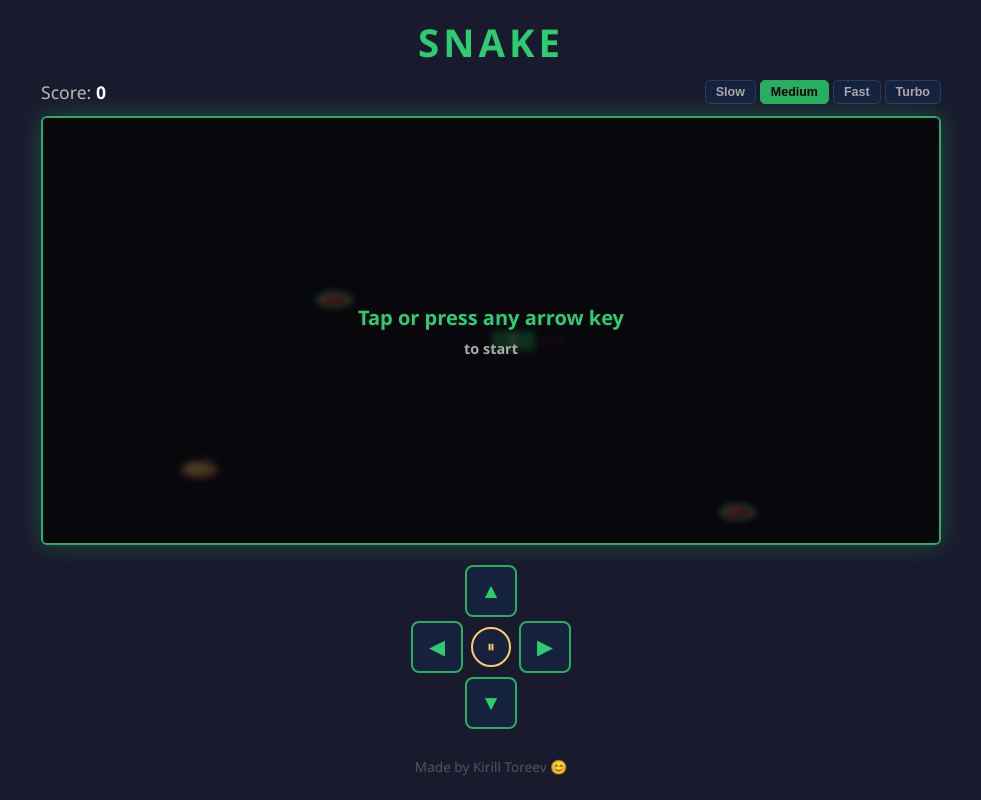
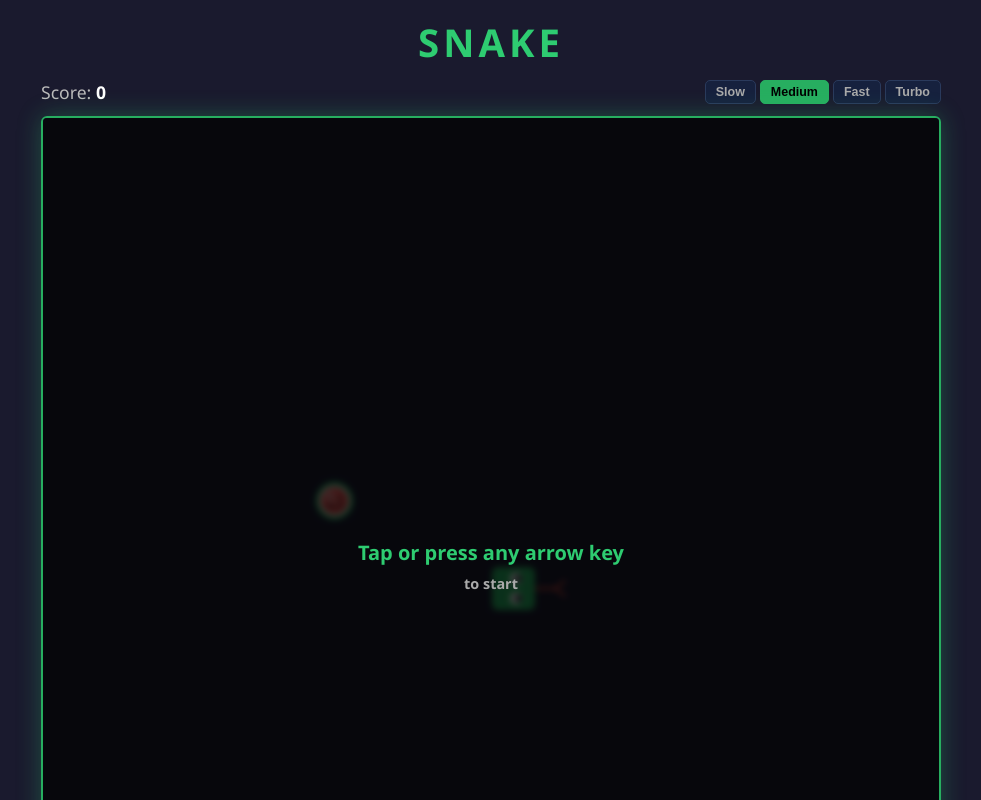
Before and after one commit to ZhannaM85/snake-game, a React (Vite) app: page / in a window 1280 px wide. Shown: the whole page, without its empty margins (149-1130 px from the left). Built offline with nearby package versions, Linux system fonts and the light colour scheme.

Commit message:
Fix fruit clipping: remove max-height/overflow from game-wrapper
The overflow:hidden on html/body is sufficient to suppress scrollbars.
Clamping game-wrapper to 100dvh was hiding the bottom rows of the canvas,
making fruits that spawned there invisible.

```diff
--- a/src/components/SnakeGame.css
+++ b/src/components/SnakeGame.css
@@ -10,8 +10,6 @@
   gap: 12px;
   padding: 16px;
   min-height: 100dvh;
-  max-height: 100dvh;
-  overflow: hidden;
   background: var(--dark);
   color: #fff;
   font-family: 'Segoe UI', system-ui, sans-serif;
```
